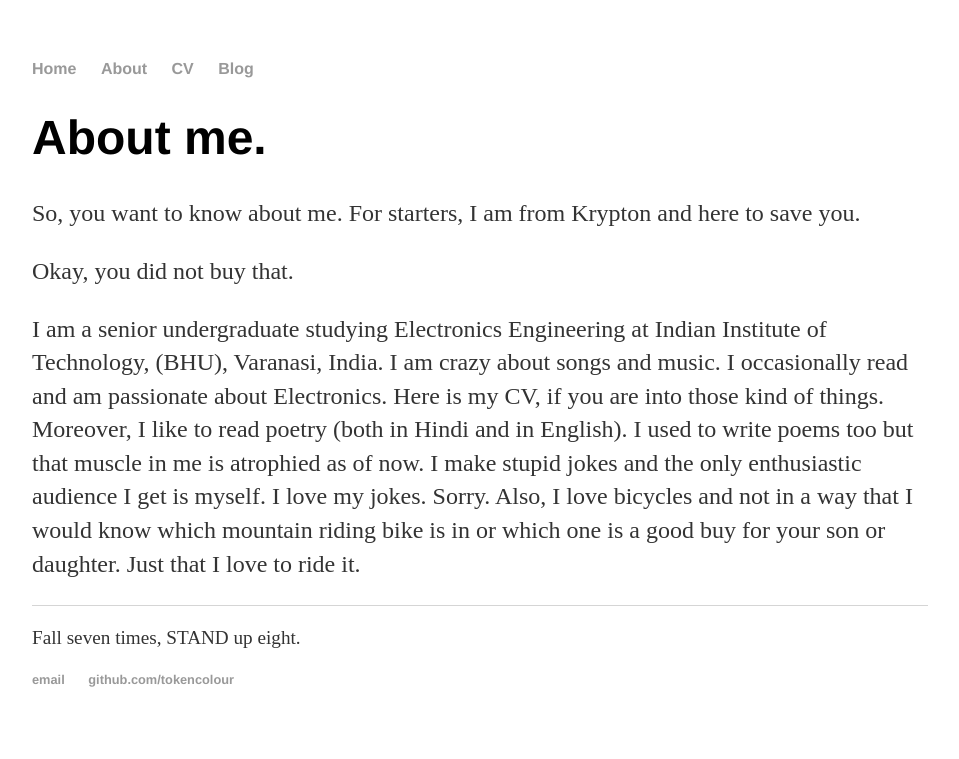
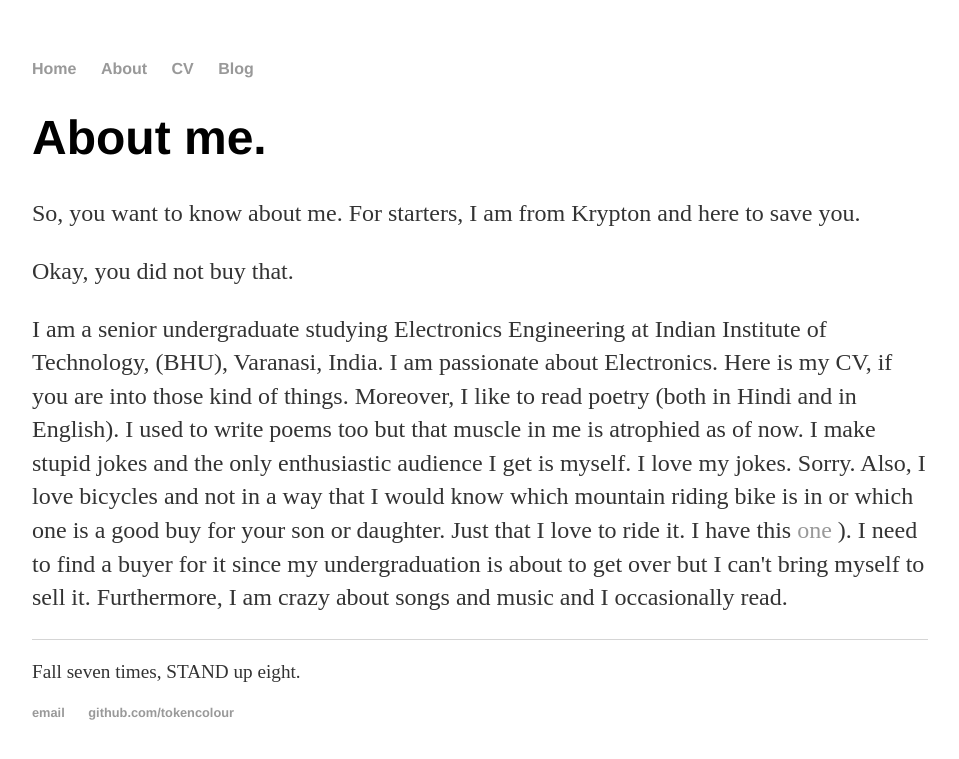
Before and after one commit to tokencolour/tokencolour.github.io, a Jekyll site: the page built from about/index.html, in a window 1280 px wide. Shown: the top 759 px of the page, without its empty margins (160-1119 px from the left). Built offline with Jekyll 4.4.1, drawn with Linux system fonts in a browser that asks for light colours.

Commit message:
small changes in text

```diff
--- a/about/index.html
+++ b/about/index.html
@@ -6,4 +6,4 @@ title: About me
 	<h1>About me.</h1>
 	<p> So, you want to know about me. For starters, I am from Krypton and here to save you. </p>
 	<p> Okay, you did not buy that. </p>
-	<p> I am a senior undergraduate studying Electronics Engineering at Indian Institute of Technology, (BHU), Varanasi, India. I am crazy about songs and music. I occasionally read and am passionate about Electronics. Here is my CV, if you are into those kind of things. Moreover, I like to read poetry (both in Hindi and in English). I used to write poems too but that muscle in me is atrophied as of now. I make stupid jokes and the only enthusiastic audience I get is myself. I love my jokes. Sorry. Also, I love bicycles and not in a way that I would know which mountain riding bike is in or which one is a good buy for your son or daughter. Just that I love to ride it.</div><!-- /.blurb -->
+	<p> I am a senior undergraduate studying Electronics Engineering at Indian Institute of Technology, (BHU), Varanasi, India. I am passionate about Electronics. Here is my CV, if you are into those kind of things. Moreover, I like to read poetry (both in Hindi and in English). I used to write poems too but that muscle in me is atrophied as of now. I make stupid jokes and the only enthusiastic audience I get is myself. I love my jokes. Sorry. Also, I love bicycles and not in a way that I would know which mountain riding bike is in or which one is a good buy for your son or daughter. Just that I love to ride it. I have this <a href="https://www.google.co.in/search?q=atlas+wisdom+cycle&client=ubuntu&hs=KoG&channel=fs&tbm=isch&imgil=9OUabJCzE8ls8M%253A%253B7pjFKyiJkueQ3M%253Bhttp%25253A%25252F%25252Fwww.shopius.in%25252Fatlas&source=iu&pf=m&fir=9OUabJCzE8ls8M%253A%252C7pjFKyiJkueQ3M%252C_&usg=__kxYSghDdbZAB2Ovv9RmMM4hm50A%3D&biw=1311&bih=671#imgrc=9OUabJCzE8ls8M:"> one </a>). I need to find a buyer for it since my undergraduation is about to get over but I can't bring myself to sell it. Furthermore, I am crazy about songs and music and I occasionally read.</div><!-- /.blurb -->
```
